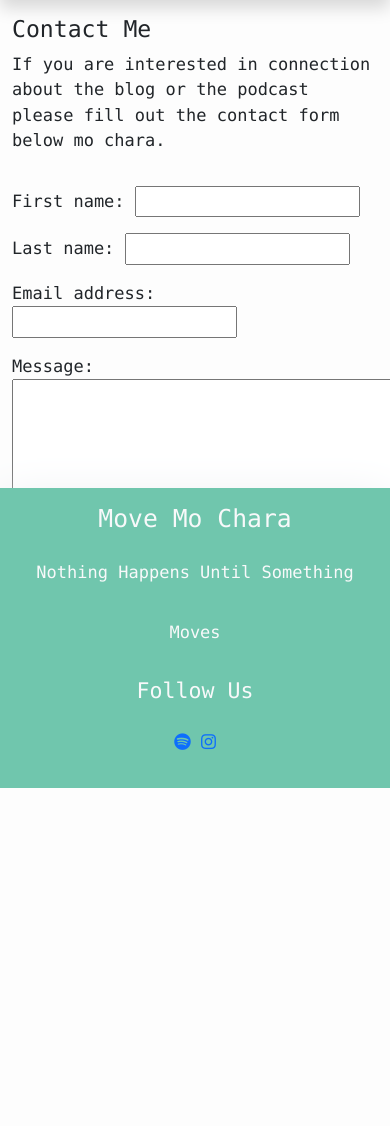
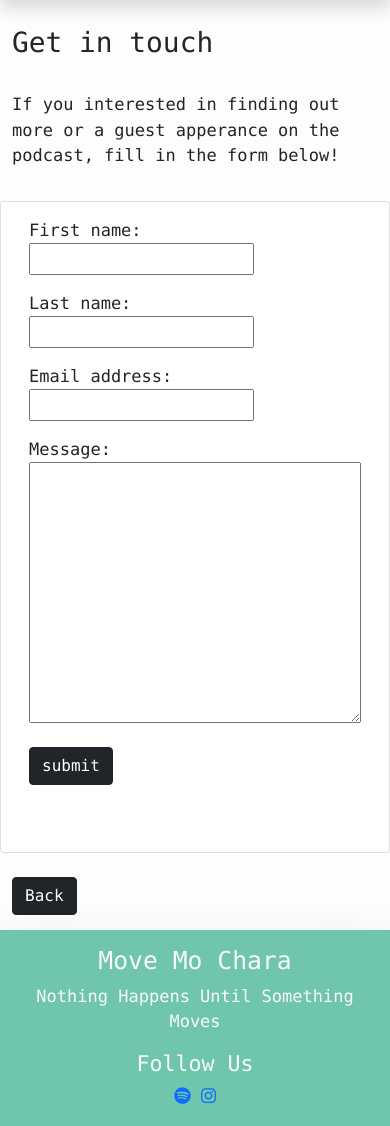
Before and after one commit to ciaralynch72/move, a Django app: page /contact in a window 390 px wide; the page is wider, and only the part inside the window is pictured. Shown: the part 56-1182 px from the top of that part. Before the commit the page ends 844 px from the top of that part, so only its background shows below. Run offline with Django 3.2, Linux system fonts and the light colour scheme; data that the repository does not hold is empty.

Commit message:
Fix contact page responsiveness

```diff
--- a/static/css/style.css
+++ /dev/null
@@ -1,25 +0,0 @@
-  #intro {
-    /* Margin to fix overlapping fixed navbar */
-    margin-top: 100px;
-  }
-
-  body {
-  font-family: "Lucida Console", monospace;
-  font-size: 17px;
-  background-color: #fdfdfd;
-}
-.shadow {
-  box-shadow: 0 4px 2px -2px rgba(0, 0, 0, 0.1);
-}
-.btn-danger {
-  color: #fff;
-  background-color: #70c6ad;
-  border-color: #70c6ad;
-}
-.masthead {
-  background: #70c6ad;
-  height: auto;
-  padding-bottom: 15px;
-  box-shadow: 0 16px 48px #E3E7EB;
-  padding-top: 10px;
-}
--- a/templates/about.html
+++ b/templates/about.html
@@ -43,7 +43,7 @@
                     <br>
                     <br>
 
-                    <img src="https://res.cloudinary.com/deokcf057/image/upload/v1676556204/bbj_carly_slgaba.jpg" >
+                    <img src="https://res.cloudinary.com/deokcf057/image/upload/v1676556204/bbj_carly_slgaba.jpg" width="100%" >
 
                 </p>
                 <div class="row">
--- a/templates/contact.html
+++ b/templates/contact.html
@@ -4,31 +4,37 @@
 {% block content %}
 <!--Contact form-->
 <style>
-footer {
-    position: absolute;
-    bottom: 0;
+  #id_message {
     width: 100%;
-    height: 60px; /* Set the fixed height of the footer here */
-    line-height: 60px; /* Vertically center the text there */
   }
-  </style>
+</style>
 
 <div class="container">
-    <div class="row">
-      <div class="col-md-8 mt-3 offset-md-2">
-        <h3>Contact Me</h3>
+  <br>
+  <h1>Get in touch </h1>
+  <br>
+  <p>If you interested in finding out more or a guest apperance on the podcast, fill
+    in the form below!
+  </p>
+  <div class="row">
+    <div class="col-md-4 card mb-4  mt-3 left  top">
+      <div class="card-body">
+        <div class="form-group">
+        <form method="POST" action="{% url 'contact' %}">
+          {% csrf_token %}
+          {{ form.as_p }}
+          <button class="btn btn-dark">submit</button>
 
-        <p>If you are interested in connection about the blog or the podcast please fill out the contact form below mo chara.
+        </form>
+      </div>
+       <div class="row"></div>
+        <br><br>
+
       </div>
     </div>
-    <div class="row">
-      <div class="col-md-8 mt-3 offset-md-2">
-        <form class="login" method="POST" action="{% url 'account_login' %}">
-          {% csrf_token %}
-          {{ form.as_p }}
-          <button class="btn btn-dark" type="submit">Submit</button>
-        </form>
-      </div>
-    </div>
+
   </div>
-  {% endblock %}
+  <a href="{% url 'home' %}"class="btn btn-dark">Back</a>
+</div>
+
+{% endblock content %}
```
